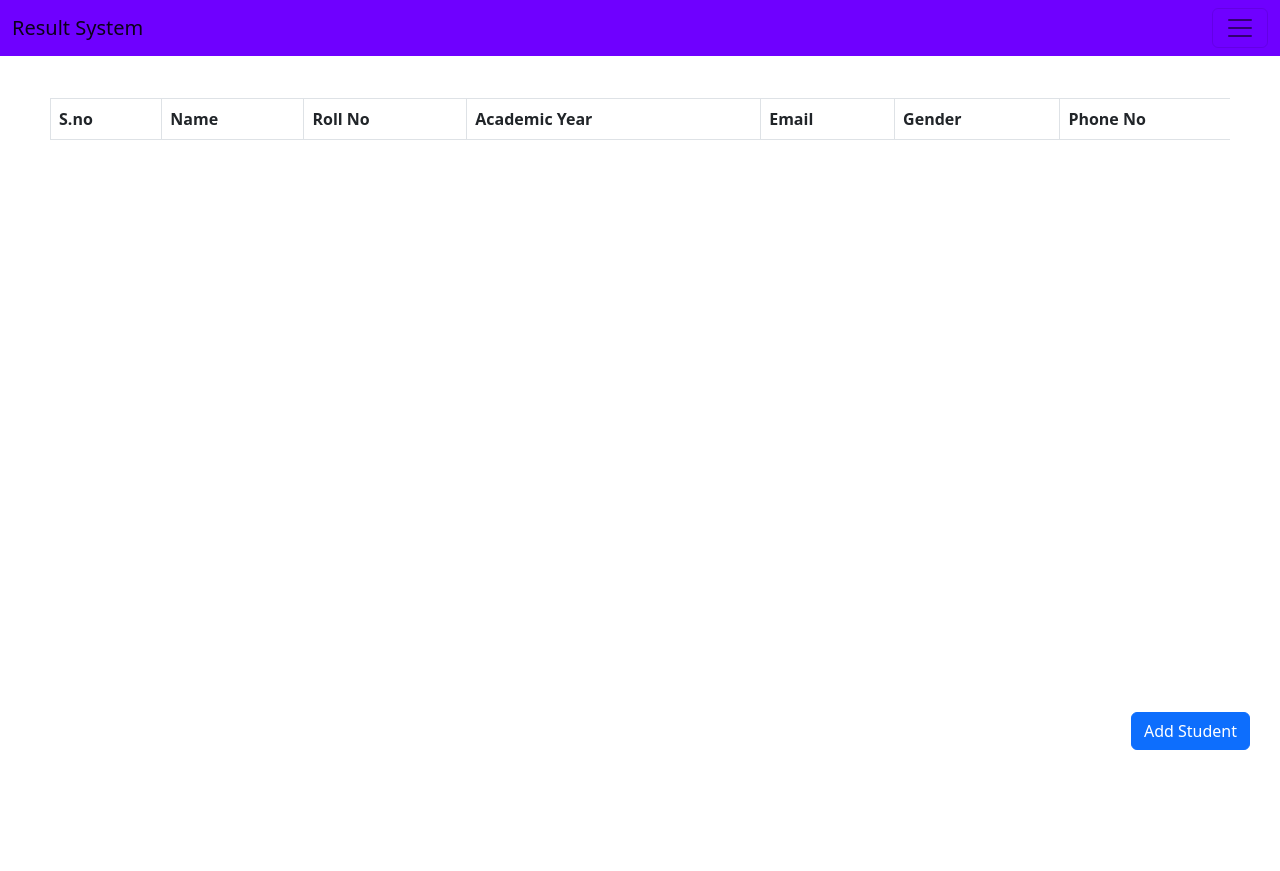
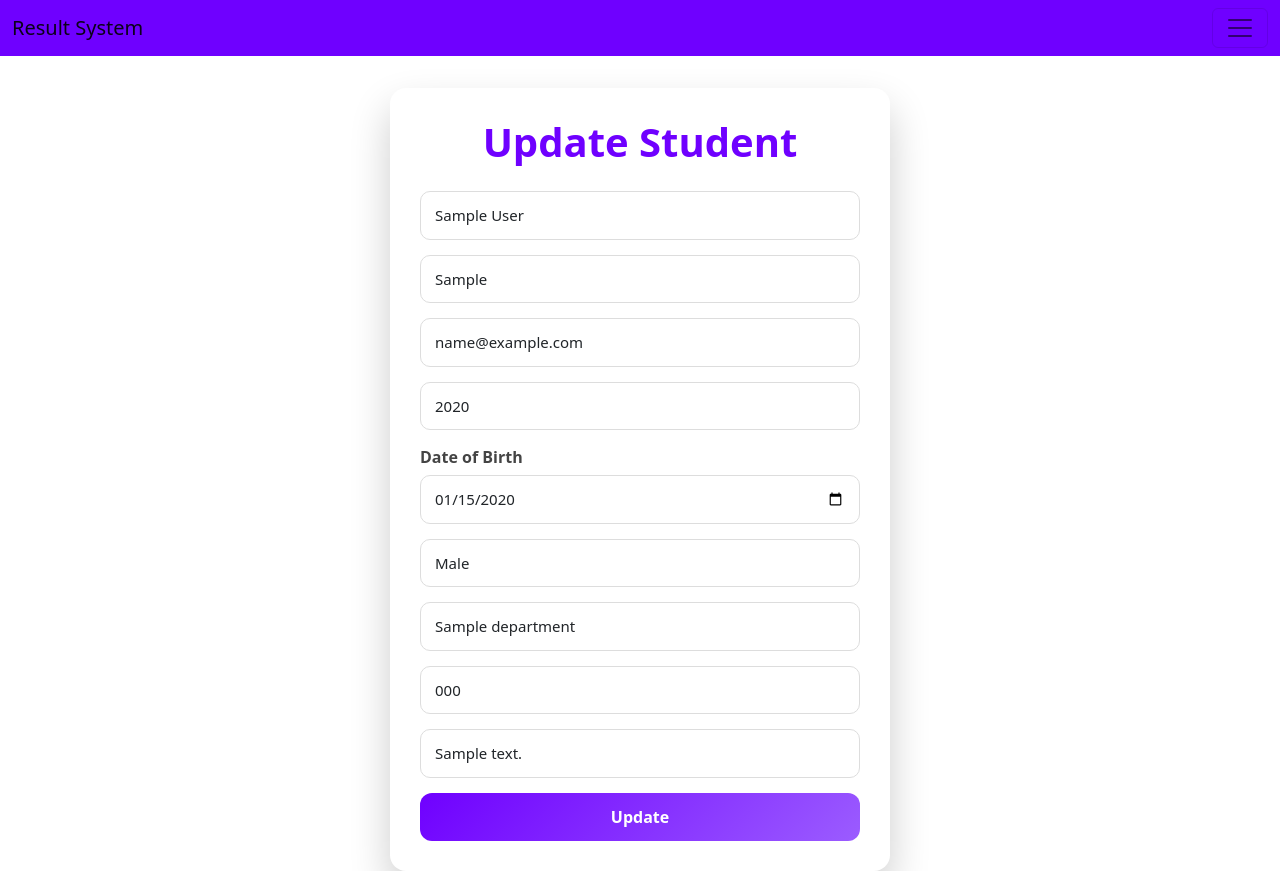
Before and after one commit to Abdul-A-2004/Result_Management_system, a Django app: page /update_info_url/1 in a window 1280 px wide. Before the commit the page ends 750 px from the top, so only its background shows below. Run offline with Django 5.2, Linux system fonts and the light colour scheme; tables that the repository leaves empty hold one stand-in row (values such as "Sample post"); lists and menus that the app fills with data are empty.

Commit message:
Updated and New code

```diff
--- a/backend/urls.py
+++ b/backend/urls.py
@@ -6,10 +6,8 @@ urlpatterns = [
     path("login_url/", login_fun, name="login_url_name"),
     path("logout_url/", logout_fun, name="logout_url_name"),
     path("login_form_fun_url/", login_form_fun, name="login_form_fun_url_name"),
-
     path("admin_panel_url", admin_fun, name="admin_panel_url_name"),
     path("add_student_url/", add_student_fun, name="add_student_url_name"),
     path("delete_student_url/<int:id>", delete_student_fun, name="delete_student_url_name"),
     path("update_info_url/<int:id>", update_info_fun, name="update_info_url_name"),
-    path("update_student_url/<int:id>", update_student_fun, name="update_student_url_name"),
 ]
--- a/backend/views.py
+++ b/backend/views.py
@@ -1,6 +1,8 @@
 from django.shortcuts import render, redirect
 from django.contrib import messages
 from datetime import datetime
+from django.core.mail import send_mail
+from django.views import View
 from backend.models import *
 
 def home_fun(request):
@@ -23,16 +25,95 @@ def admin_fun(request):
 
     return render(request,"admin-panel.html",{"data": student_data,"department_data": department_data})
 def update_info_fun(request, id):
+
     update_student = Student_info.objects.get(id=id)
+    department_data = Department.objects.all()
+    users = update_student.username_field
+    if request.method == "POST":
+        try:
+            phone_no = request.POST.get("phone-no-input", "").strip()
+            name = request.POST.get("name-input", "").strip()
+            roll_no = request.POST.get("roll-no-input")
+            dob = request.POST.get("dob-input")
+            email = request.POST.get("email-input")
 
-    department_data = Department.objects.all()
-    student_data = Student_info.objects.filter(is_active=0)
+            first_name = name.split()[0]
+
+            dob_date = datetime.strptime(dob, "%Y-%m-%d").date()
+            dob_year = str(dob_date.year)
+            roll_no_last_six = roll_no[-6:]
+            phone_last_six = phone_no[-6:]
+            username = f"{first_name}@{roll_no_last_six}"
+            password = f"{phone_last_six}@{dob_year}"
+
+            users.username_field = username
+            users.password_field = password
+
+            users.save()
+
+            department_name = request.POST.get("department-input")
+            department_id = Department.objects.get (id = department_name)
+
+            update_student.student_name_field = name
+            update_student.student_roll_num_field = roll_no
+            update_student.academic_year_field = request.POST.get("academic-year-input")
+            update_student.student_dob_field = dob
+            update_student.student_email_field = email
+            update_student.student_gender_field = request.POST.get("gender-input")
+            update_student.department_name_field = department_id
+            update_student.student_phone_field = phone_no
+            update_student.student_address_field = request.POST.get("address-input")
+
+            update_student.save()
+            send_mail(
+            subject="Update to Your Student Portal Details",
+            message= f"""
+
+Dear Student,
+
+Greetings from AH College of Arts and Science.
+
+This is to inform you that your details in the Student Result Management System have been successfully updated.
+
+Please find your updated login credentials below:
+
+Username: {username}
+Password: {password}
+
+🔐 Important Instructions:
+
+1. Please keep your login credentials confidential.
+
+2. Do not share your username or password with anyone.
+
+3. If you did not request or expect this update, kindly contact the college administration immediately.
+
+4. We strongly recommend changing your password after logging in.
+
+🌐 Student Portal Access:
+
+If you face any issues while accessing your account, feel free to reach out to the administration or IT support team.
+
+Thank you for your cooperation.
+
+Warm regards,
+Abdul Harish
+Administrator
+AH College of Arts and Science""",recipient_list=[email],from_email="harishabdul908729@gmail.com", fail_silently = False
+    )
+
+            messages.success(request, f"Student Updated successfully | Username: {username} | Password: {password}")
+            return redirect("admin_panel_url_name")
+
+        except Exception as e:
+            print(e)
+            messages.error(request, "Student not Updated")
+            return redirect("admin_panel_url_name")
 
     return render(
         request,
-        "admin-panel.html",
+        "update-form.html",
         {
-            "data": student_data,
             "department_data": department_data,
             "update": update_student,
         }
@@ -45,22 +126,24 @@ def login_form_fun(request):
         username = request.POST.get("username")
         password = request.POST.get("password")
         role = request.POST.get("role")
-
+        active = 0
         user = User.objects.filter(
             username_field=username,
             password_field=password,
-            role_field=role
+            role_field=role,
+            is_active = active
         ).first()
 
         if user is not None:
             request.session['user_id'] = user.id
             request.session['username'] = user.username_field
-            request.session["role"] = user.role_field
+            request.session['role'] = user.role_field
+            request.session['active'] = user.is_active
 
-            if role == "admin" and username.startswith("admin"):
+            if role == "admin" and username.startswith("admin") and active == 0:
                 return redirect("admin_panel_url_name")
 
-            else:
+            elif active == 0 :
                 return render(request, "student_dashboard.html")
 
         else:
@@ -73,14 +156,27 @@ def login_form_fun(request):
     return redirect("login_url_name")
 
 def add_student_fun(request):
+    phone_no = request.POST.get("phone-no-input", "").strip()
+    name = request.POST.get("name-input", "").strip()
+    roll_no = request.POST.get("roll-no-input")
+    dob = request.POST.get("dob-input")
+    email = request.POST.get("email-input")
+    department_id = request.POST.get("department-input")
+    department = Department.objects.get(id=department_id)
+
+    first_name = name.split()[0]
+
+    dob_date = datetime.strptime(dob, "%Y-%m-%d").date()
+    dob_year = str(dob_date.year)
+    roll_no_last_six = roll_no[-6:]
+    phone_last_six = phone_no[-6:]
+    username = f"{first_name}@{roll_no_last_six}"
+    password = f"{phone_last_six}@{dob_year}"
+
+
 
     if request.method == "POST":
         try:
-            phone_no = request.POST.get("phone-no-input", "").strip()
-            name = request.POST.get("name-input", "").strip()
-            roll_no = request.POST.get("roll-no-input")
-            dob = request.POST.get("dob-input")
-
             if not phone_no.isdigit() or len(phone_no) != 10:
                 messages.error(request, "Invalid phone number")
                 return redirect("admin_panel_url_name")
@@ -88,15 +184,6 @@ def add_student_fun(request):
             if not name:
                 messages.error(request, "Name is required")
                 return redirect("admin_panel_url_name")
-
-            first_name = name.split()[0]
-
-            dob_date = datetime.strptime(dob, "%Y-%m-%d").date()
-            dob_year = str(dob_date.year)
-            roll_no_last_six = roll_no[-6:]
-            phone_last_six = phone_no[-6:]
-            username = f"{first_name}@{roll_no_last_six}"
-            password = f"{phone_last_six}@{dob_year}"
 
             if User.objects.filter(username_field=username).exists():
                 messages.error(request, "Username already exists")
@@ -108,21 +195,52 @@ def add_student_fun(request):
                 role_field="student"
             )
 
-            department_id = request.POST.get("department-input")
-            department = Department.objects.get(id=department_id)
-
             Student_info.objects.create(
                 student_name_field=name,
                 username_field=user,
                 student_roll_num_field=roll_no,
                 academic_year_field=request.POST.get("academic-year-input"),
                 student_dob_field=dob_date,
-                student_email_field=request.POST.get("email-input"),
+                student_email_field = email,
                 student_gender_field=request.POST.get("gender-input"),
                 department_name_field=department,
                 student_phone_field=phone_no,
                 student_address_field=request.POST.get("address-input")
             )
+            send_mail(
+            subject="Student Portal Login Credentials",
+            message= f"""
+
+Dear Student,
+
+Greetings from AH College of Arts and Science.
+
+Your account for the Student Result Management System has been successfully created.
+Please find your login credentials below:
+
+Username: {username}
+Password: {password}
+
+🔐 Important Instructions:
+
+1. Please keep your login credentials confidential.
+
+2. Do not share your username or password with anyone.
+
+3. We recommend changing your password after your first login.
+
+🌐 Login Portal:
+
+
+If you face any issues while logging in, kindly contact the college administration or IT support team.
+
+We wish you all the best in your academic journey.
+
+Warm regards,
+Abdul Harish
+Administrator
+AH College of Arts and Science""",recipient_list=[email],from_email="harishabdul908729@gmail.com", fail_silently = False
+    )
 
             messages.success(
                 request,
@@ -136,33 +254,10 @@ def add_student_fun(request):
             return redirect("admin_panel_url_name")
 
 def delete_student_fun(request,id):
-    activate = Student_info.objects.get(id = id)
-    activate.is_active = -1
-    activate.save()
+    student_active = Student_info.objects.get(id = id)
+    user_active = student_active.username_field
+    student_active.is_active = -1
+    user_active.is_active = -1
+    student_active.save()
+    user_active.save()
     return redirect("admin_panel_url_name")
-
-def update_student_fun(request,id):
-    if request.method == "POST":
-        try:
-            department_name = request.POST.get("department-input")
-            department_id = Department.objects.get (id = department_name)
-            update = Student_info.objects.update(
-                student_name_field = request.POST.get("name-input"),
-                student_roll_num_field = request.POST.get("roll-no-input"),
-                academic_year_field = request.POST.get("academic-year-input"),
-                student_dob_field = request.POST.get("dob-input"),
-                student_email_field = request.POST.get("email-input"),
-                student_gender_field = request.POST.get("gender-input"),
-                department_name_field = department_id,
-                student_phone_field = request.POST.get("phone-no-input"),
-                student_address_field = request.POST.get("address-input")
-            )
-            update.save()
-
-            messages.success(request, "Student Updated successfully")
-            return redirect("admin_panel_url_name")
-
-        except Exception as e:
-
-            messages.error(request, "Student not Updated")
-            return redirect("admin_panel_url_name")
--- a/frontend/templates/admin-panel.html
+++ b/frontend/templates/admin-panel.html
@@ -83,7 +83,7 @@
         <td>{{i.department_name_field}}</td>
         <td>{{i.student_dob_field}}</td>
         <td>
-          <a href="{% url 'update_info_url_name' i.id %}" class="btn btn-success" onclick="update_heading()" data-bs-target="#collapseExample" data-bs-toggle="collapse">Update</a>
+          <a href="{% url 'update_info_url_name' i.id %}" class="btn btn-success">Update</a>
           <a href="{% url 'delete_student_url_name' i.id %}" class="btn btn-danger">Delete </a>
         </td>
       </tr>
@@ -109,7 +109,7 @@
     <form action="{% url 'add_student_url_name' %}" method="post" class="card add-student m-5">
       {% csrf_token %}
 
-      <h1 class="form-title" id="title">{% if update %}Update Student{% endif %}</h1>
+      <h1 class="form-title" id="title">Add Student</h1>
 
       <input required type="text" id="name" name="name-input" placeholder="Name" class="form-control">
       <input required type="text" id="roll_no" name="roll-no-input" placeholder="Roll Number" class="form-control">
@@ -130,11 +130,7 @@
       <select  name="department-input" id="department" class="form-control" required>
         <option  value="">-- Select Department --</option>
         {% for i in department_data %}
-        <option value="{{ i.id }}"
-          {% if update and update.depart_name_field.id == d.id %}
-          selected
-          {% endif %}
-        >
+        <option value="{{ i.id }}">
           {{ i.department_name_field }}
         </option>
         {% endfor %}
@@ -150,53 +146,9 @@
 </div>
 
 
-
 <button class="btn btn-add btn-primary" onclick="add_heading()" data-bs-target="#collapseExample" data-bs-toggle="collapse">Add Student</button>
 {% endblock %}
 
 {% block js %}
-<script>
-document.addEventListener("DOMContentLoaded", function () {
-
-  {% if update %}
-    new bootstrap.Collapse(
-      document.getElementById("collapseExample"),
-      { toggle: false }
-    );
-
-    document.getElementById("title").innerHTML = "Update Student";
-
-    document.getElementById("name").value =
-      "{{ update.student_name_field|escapejs }}";
-
-    document.getElementById("roll_no").value =
-      "{{ update.student_roll_num_field|escapejs }}";
-
-    document.getElementById("email").value =
-      "{{ update.student_email_field|escapejs }}";
-
-    document.getElementById("academic-year").value =
-      "{{ update.academic_year_field|escapejs }}";
-
-      document.getElementById("dob").value =
-      "{{ update.student_dob_field|escapejs }}";
-
-    document.getElementById("phone-no").value =
-      "{{ update.student_phone_field|escapejs }}";
-
-    document.getElementById("address").value =
-      "{{ update.student_address_field|escapejs }}";
-
-    document.querySelector(".add-student").action =
-      "{% url 'update_student_url_name' update.id %}";
-  {% endif %}
-});
-
-function add_heading() {
-  document.getElementById("title").innerHTML = "Add Student";
-  document.querySelector(".add-student").reset();
-  document.querySelector(".add-student").action =
-    "{% url 'add_student_url_name' %}";
-}
-</script>
+<script src="{% static 'js/scripts.js' %}"></script>
 {% endblock %}
--- /dev/null
+++ b/frontend/templates/update-form.html
@@ -0,0 +1,50 @@
+{% extends "base.html" %}
+{% load static %}
+{% block css %}
+<link rel="stylesheet" href="{% static 'css/admin.css' %}">
+{% endblock  %}
+
+{% block content %}
+
+  <div class="container">
+
+    <form action="{% url 'update_info_url_name' update.id %}" method="post" class="card add-student m-5">
+      {% csrf_token %}
+
+      <h1 class="form-title" id="title">Update Student</h1>
+
+      <input required value="{{update.student_name_field}}" type="text" name="name-input" placeholder="Name" class="form-control">
+      <input required value="{{update.student_roll_num_field}}" type="text" name="roll-no-input" placeholder="Roll Number" class="form-control">
+      <input required value="{{update.student_email_field}}" type="text" name="email-input" placeholder="Email" class="form-control">
+      <input required value="{{update.academic_year_field}}" type="text" name="academic-year-input" placeholder="Academic Year" class="form-control">
+      <label>Date of Birth</label>
+      <input required type="date" value="{{update.student_dob_field|date:"Y-m-d"}}" name="dob-input" placeholder="Date Of Birth" class="form-control">
+
+      <div class="select-option">
+        <select  name="gender-input" class="form-control" required>
+          <option value="">-- Select Gender --</option>
+          <option value="male" {% if update.student_gender_field == "male" or update.student_gender_field == "Male" %}selected{% endif %} >Male</option>
+          <option value="female" {% if update.student_gender_field == "female" or update.student_gender_field == "Female" %}selected{% endif %}>Female</option>
+          <option value="others" {% if update.student_gender_field == "others" or update.student_gender_field == "Others" %}selected{% endif %}>Others</option>
+        </select>
+      </div>
+
+      <select  name="department-input" id="department" class="form-control" required>
+        <option  value="">-- Select Department --</option>
+        {% for i in department_data %}
+        <option value="{{ i.id }}" {% if update.department_name_field.id == i.id %}selected{% endif %}>
+          {{ i.department_name_field }}
+        </option>
+        {% endfor %}
+      </select>
+
+      <input required  value="{{update.student_phone_field}}" type="tel" name="phone-no-input" placeholder="Phone Number" class="form-control">
+
+      <input required value="{{update.student_address_field}}" type="text" name="address-input" placeholder="Address" class="form-control">
+
+      <button class="btn btn-light" type="submit">Update</button>
+    </form>
+  </div>
+
+
+{% endblock  %}
--- a/static/js/scripts.js
+++ b/static/js/scripts.js
@@ -0,0 +1,3 @@
+function add_heading() {
+  document.getElementById("title").innerHTML = "Add Student";
+}
```
Also changed, not shown: result_management/settings.py (+8 -0 lines).
